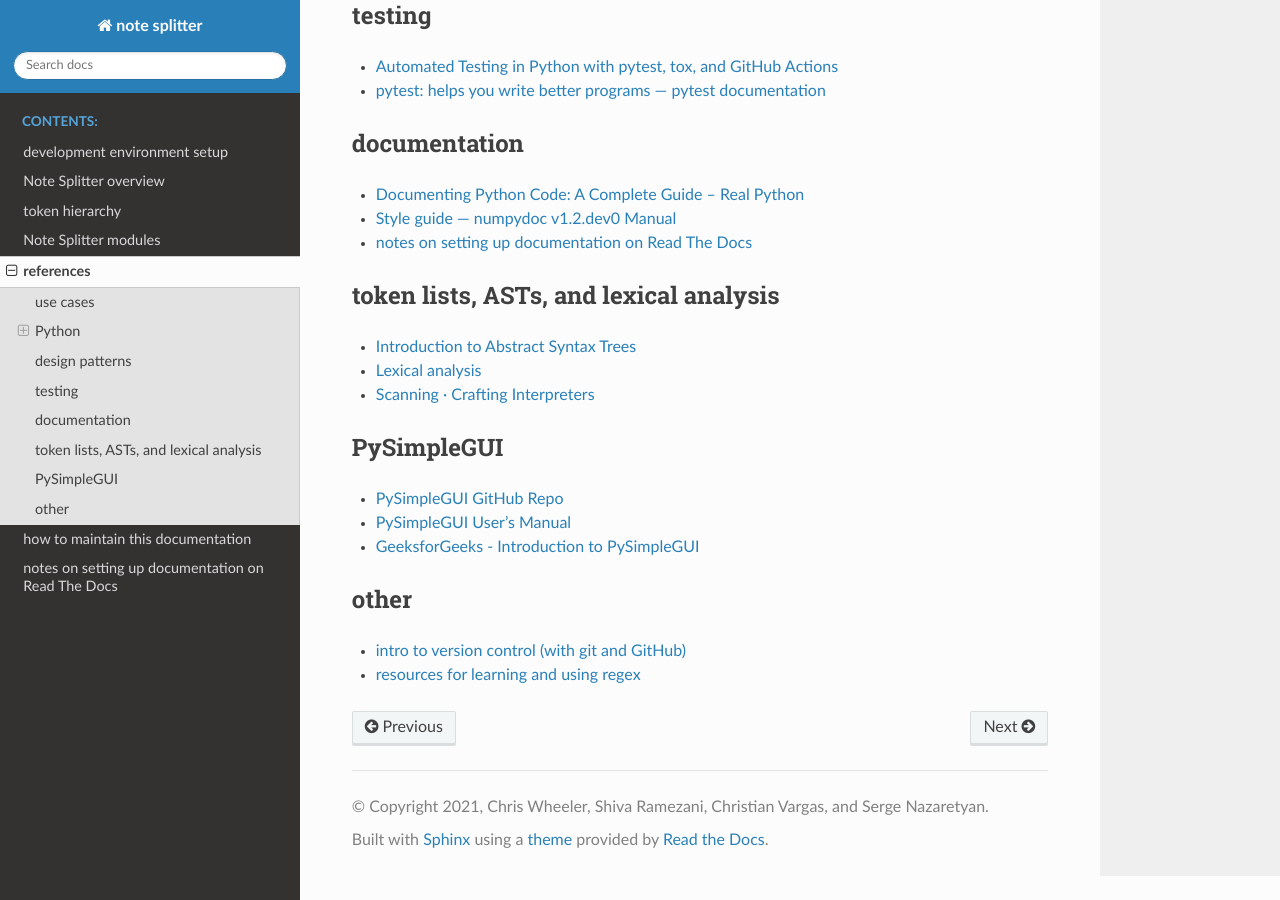
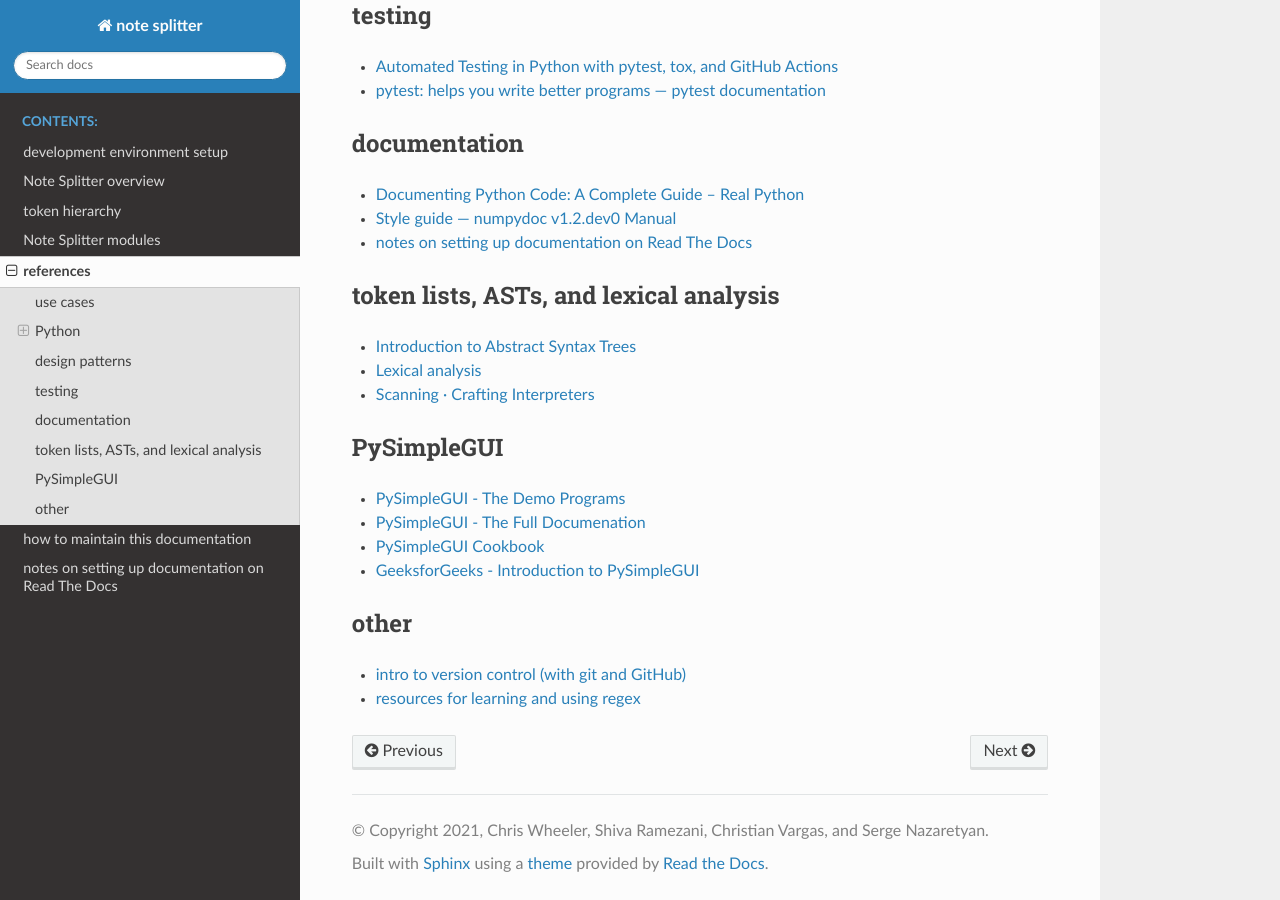
Before and after one commit to wheelercj/note-splitter, a Sphinx documentation site: the page built from docs/references.md, in a window 1280 px wide and 900 px high, scrolled down 859 px. Built offline with Sphinx 7.4.7 and the Read the Docs theme 2.0.0, drawn with Linux system fonts in a browser that asks for light colours.

Commit message:
Updated and added PySimpleGUI reference links

```diff
--- a/docs/references.md
+++ b/docs/references.md
@@ -39,8 +39,9 @@ Here are various guides, tools, etc. that have been helpful to us while building
 * [Scanning · Crafting Interpreters](https://craftinginterpreters.com/scanning.html)
 
 ## PySimpleGUI
-* [PySimpleGUI GitHub Repo](https://github.com/PySimpleGUI/PySimpleGUI)
-* [PySimpleGUI User's Manual](https://pysimplegui.readthedocs.io/en/latest/)
+* [PySimpleGUI - The Demo Programs](https://github.com/PySimpleGUI/PySimpleGUI/tree/master/DemoPrograms)
+* [PySimpleGUI - The Full Documenation](http://www.PySimpleGUI.org)
+* [PySimpleGUI Cookbook](http://Cookbook.PySimpleGUI.org)
 * [GeeksforGeeks - Introduction to PySimpleGUI](https://www.geeksforgeeks.org/introduction-to-pysimplegui/)
 
 ## other
```
